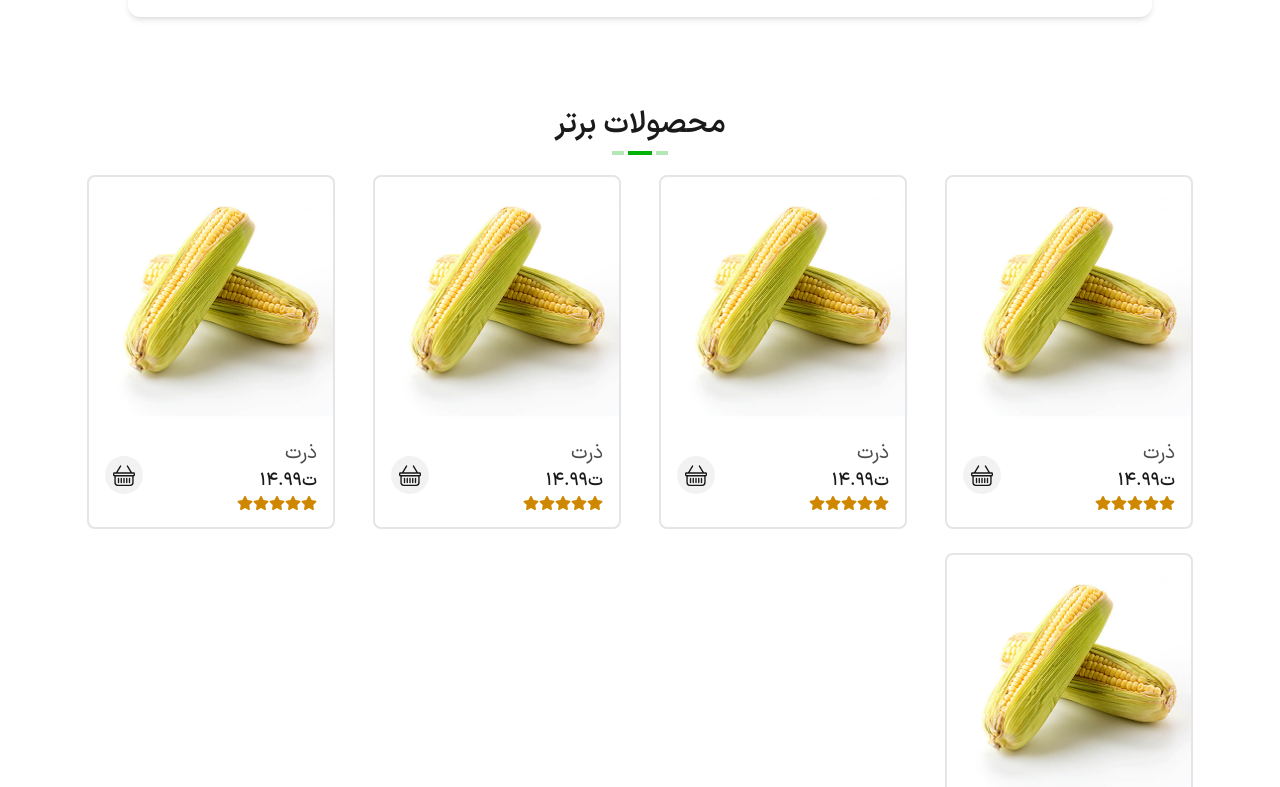
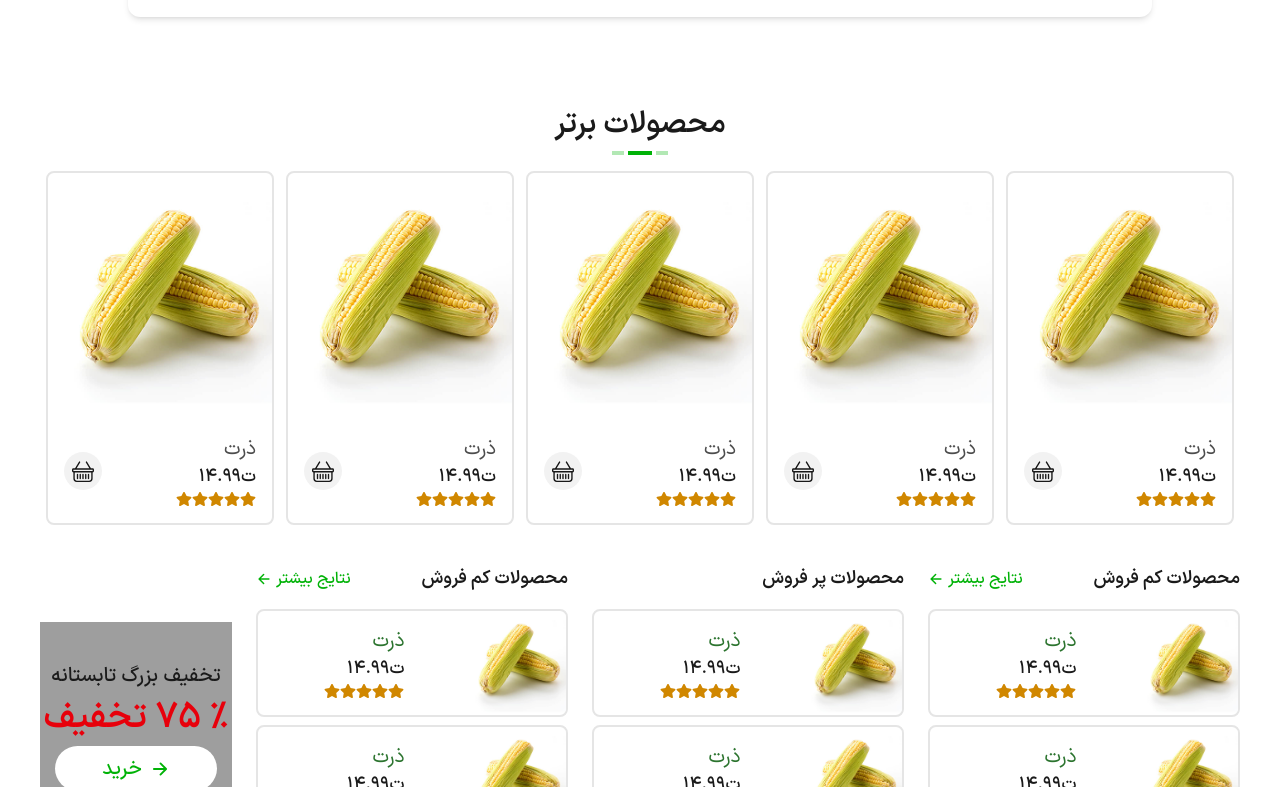
Before and after one commit to amirali-stu/store_shoes, a Next.js app: page / in a window 1280 px wide. Shown: the part 973-1760 px from the top of the page. Built offline with nearby package versions, Linux system fonts and the light colour scheme; grey boxes are pictures that could not be loaded.

Commit message:
fix style bog and ux digsin

```diff
--- a/src/app/globals.css
+++ b/src/app/globals.css
@@ -33,9 +33,9 @@
 /* Fonts */
 
 @theme inline {
-  --container-padding: 10px;
+  --container-padding: 15px;
   --container-padding-md: 40px;
-  --container-padding-lg: 80px;
+  --container-padding-lg: 40px;
 
   --color-success: #00b207;
   --color-success-bright: #84d187;
--- a/src/app/page.js
+++ b/src/app/page.js
@@ -14,7 +14,7 @@ import Article from "@/components/modules/Blog/Article";
 export default function Home() {
   return (
     <div className="flex items-center flex-col ">
-      {/* Slider Banner */}
+      {/* بنر اسلایدر تبلیغاتی */}
       <div className="container-custom relative mt-8">
         <Banner />
 
@@ -85,6 +85,7 @@ export default function Home() {
         </div>
       </div>
 
+      {/* محصولات برتر  */}
       <div className="container-custom md:mt-40 max-md:mt-10">
         <h2 className="text-3xl max-md:text-2xl text-gray-900 text-center font-sans-demibold relative">
           محصولات برتر
@@ -95,7 +96,7 @@ export default function Home() {
           </div>
         </h2>
 
-        <div className="grid grid-cols-1 mt-5 sm:grid-cols-2 lg:grid-cols-3 xl:grid-cols-4 2xl:grid-cols-5 gap-6 justify-items-center">
+        <div className="flex flex-wrap justify-center gap-3 mt-4">
           <ProductBox />
           <ProductBox />
           <ProductBox />
@@ -103,6 +104,7 @@ export default function Home() {
           <ProductBox />
         </div>
 
+        {/* پیشنهاد محصولات براساس قیمت */}
         <div className="flex items-center xl:gap-x-6 lg:gap-x-2 max-lg:gap-x-4 mt-10 max-sm:flex-col lg:justify-center ">
           <div className="max-sm:w-full max-sm:my-2 max-lg:flex-1">
             <div className="flex items-center justify-between w-full mb-4">
@@ -111,9 +113,12 @@ export default function Home() {
               </h2>
               <a
                 href="#"
-                className="text-blue-500 sm:hidden transition-all duration-300 hover:text-blue-600 hover:underline"
+                className="font-sans-medium text-success flex items-center hover:underline gap-x-1"
               >
-                موارد بیشتر
+                نتایج بیشتر
+                <span>
+                  <IoArrowForward className="rotate-180" />
+                </span>
               </a>
             </div>
 
@@ -145,9 +150,12 @@ export default function Home() {
               </h2>
               <a
                 href="#"
-                className="text-blue-500 sm:hidden transition-all duration-300 hover:text-blue-600 hover:underline"
+                className="font-sans-medium text-success flex items-center hover:underline gap-x-1"
               >
-                موارد بیشتر
+                نتایج بیشتر
+                <span>
+                  <IoArrowForward className="rotate-180" />
+                </span>
               </a>
             </div>
 
@@ -181,6 +189,7 @@ export default function Home() {
         </div>
       </div>
 
+      {/* دسته بندی محصولات */}
       <div className="container-custom md:mt-30 max-md:mt-10">
         <h2 className="text-3xl max-md:text-2xl text-gray-900 text-center font-sans-demibold relative">
           دسته بندی های اصلی 💫
@@ -191,7 +200,7 @@ export default function Home() {
           </div>
         </h2>
 
-        <div className="grid grid-cols-1 mt-5 sm:grid-cols-2 lg:grid-cols-3 xl:grid-cols-4 2xl:grid-cols-5 gap-4 justify-items-center">
+        <div className="flex flex-wrap gap-1 mt-5 md:justify-between max-md:justify-between gap-y-2">
           <Box count={152} title={"دمپایی"} />
           <Box count={354} title={"کتونی"} />
           <Box count={21} title={"کفش"} />
@@ -200,6 +209,7 @@ export default function Home() {
         </div>
       </div>
 
+      {/* جدیدترین محصولات */}
       <div className="container-custom md:mt-40 max-md:mt-10">
         <div className="flex items-center justify-between">
           <h2 className="text-3xl max-md:text-2xl text-gray-900 text-right font-sans-demibold relative">
@@ -222,15 +232,16 @@ export default function Home() {
           </a>
         </div>
 
-        <div className="grid grid-cols-1 mt-5 sm:grid-cols-2 lg:grid-cols-3 xl:grid-cols-4 2xl:grid-cols-5 gap-6 justify-items-center">
-          <ProductBox />
-          <ProductBox />
-          <ProductBox />
-          <ProductBox />
-          <ProductBox />
+        <div className="flex flex-wrap justify-center gap-3 mt-4">
+          <ProductBox className="max-w-[422px] w-full" />
+          <ProductBox className="max-w-[422px] w-full" />
+          <ProductBox className="max-w-[422px] w-full" />
+          <ProductBox className="max-w-[422px] w-full" />
+          <ProductBox className="max-w-[422px] w-full" />
         </div>
       </div>
 
+      {/* کامنت های برتر */}
       <div className="container-custom bg-gray-50 md:mt-20 md:py-10 max-md:py-5 max-md:mt-10 w-full">
         <div className="flex items-center justify-between">
           <h2 className="text-3xl max-md:text-2xl text-gray-900 text-right font-sans-demibold relative">
@@ -258,6 +269,7 @@ export default function Home() {
         </div>
       </div>
 
+      {/* وبلاگ */}
       <div className="container-custom md:mt-30 md:mb-20 max-md:mb-10 max-md:mt-10">
         <h2 className="text-3xl max-md:text-2xl text-gray-900 text-center font-sans-demibold relative">
           وبلاگ های مارا دنبال کنید...
--- a/src/components/modules/Products/ProductBox.js
+++ b/src/components/modules/Products/ProductBox.js
@@ -7,12 +7,12 @@ import { IoMdHeartEmpty } from "react-icons/io";
 
 function ProductBox() {
   return (
-    <div className="sm:w-[248px] max-sm:w-full flex items-center flex-col border-2 border-gray-100 rounded-lg group transition-all duration-400 hover:border-success-dark/50 hover:shadow-[0_0_10px_-2px_#2c742f] relative overflow-hidden">
+    <div className="w-full sm:w-[48%] md:w-[48%] lg:w-[23%] xl:w-[19%] flex items-center flex-col border-2 border-gray-100 rounded-lg group transition-all duration-400 hover:shadow-[0_0_10px_-2px_#999999] hover:border-gray-400/70 lg:hover:-translate-y-1 relative overflow-hidden">
       <div className="relative h-full w-full">
         <Image
           src="/images/products/Image.png"
           alt="Product image"
-          className="object-contain sm:w-[246px] md:h-[246px] h-[150px] max-sm:w-full"
+          className="object-contain max-lg:w-full sm:h-[200px] md:h-[246px] max-sm:h-[239px]"
           width={246}
           height={246}
         />
@@ -34,10 +34,10 @@ function ProductBox() {
         </div>
       </div>
       {/* hidden box */}
-      <div className="max-sm:hidden absolute bg-white border-2 border-gray-50 flex items-center justify-center p-1 rounded-full w-9 h-9 top-5 right-70 transition-all duration-300 group-hover:right-50 group-hover:z-10 -z-20 cursor-pointer">
+      <div className="max-lg:hidden absolute bg-white border-2 border-gray-50 flex items-center justify-center p-1 rounded-full w-9 h-9 top-5 right-70 transition-all duration-300 group-hover:right-50 group-hover:z-10 -z-20 cursor-pointer">
         <IoMdHeartEmpty size={28} />
       </div>
-      <div className="max-sm:hidden absolute bg-white border-2 border-gray-50 flex items-center justify-center p-1 rounded-full w-9 h-9 top-15 right-70 transition-all duration-300 delay-100 group-hover:right-50 group-hover:z-10 -z-20 cursor-pointer">
+      <div className="max-lg:hidden absolute bg-white border-2 border-gray-50 flex items-center justify-center p-1 rounded-full w-9 h-9 top-15 right-70 transition-all duration-300 delay-100 group-hover:right-50 group-hover:z-10 -z-20 cursor-pointer">
         <MdOutlineRemoveRedEye size={28} />
       </div>
     </div>
--- a/src/components/modules/Products/ProductRow.js
+++ b/src/components/modules/Products/ProductRow.js
@@ -7,7 +7,7 @@ import { IoMdHeartEmpty } from "react-icons/io";
 
 function ProductRow() {
   return (
-    <div className="sm:w-[312px] w-full flex items-center border-2 border-gray-100 rounded-lg group transition-all duration-400 justify-between hover:border-success-dark/50 hover:shadow-[0_0_10px_-2px_#2c742f] relative overflow-hidden">
+    <div className="sm:w-[312px] w-full flex items-center border-2 border-gray-100 rounded-lg group transition-all duration-400 justify-between hover:shadow-[0_0_10px_-2px_#999999] hover:border-gray-400/70 lg:hover:-translate-y-1 relative overflow-hidden">
       <div className="relative h-full w-full">
         <Image
           src="/images/products/Image.png"
--- a/src/components/templates/Category/Box.js
+++ b/src/components/templates/Category/Box.js
@@ -4,7 +4,7 @@ import logo from "../../../svgs/fish.svg";
 
 function Box({ title, count }) {
   return (
-    <div className="xl:w-[220px] lg:w-[280px] md:w-[320px] sm:w-[280px] max-sm:w-full cursor-pointer font-sans-medium flex items-center justify-evenly flex-col border-2 border-gray-50 rounded-md py-6 transition-all duration-300  hover:border-success-dark/50 hover:shadow-[0_0_10px_-2px_#2c742f] group">
+    <div className="max-md:w-full md:w-[260px] cursor-pointer font-sans-medium flex items-center justify-evenly flex-col border-2 border-gray-50 rounded-md py-6 transition-all duration-300 hover:shadow-[0_0_10px_-2px_#999999] hover:border-gray-400/70 lg:hover:-translate-y-1 group">
       <Image alt="logo" src={logo} width={80} height={80} />
       <div>
         <h4 className="text-gray-900 text-center text-lg transition-all duration-300 group-hover:text-success-dark">
```
